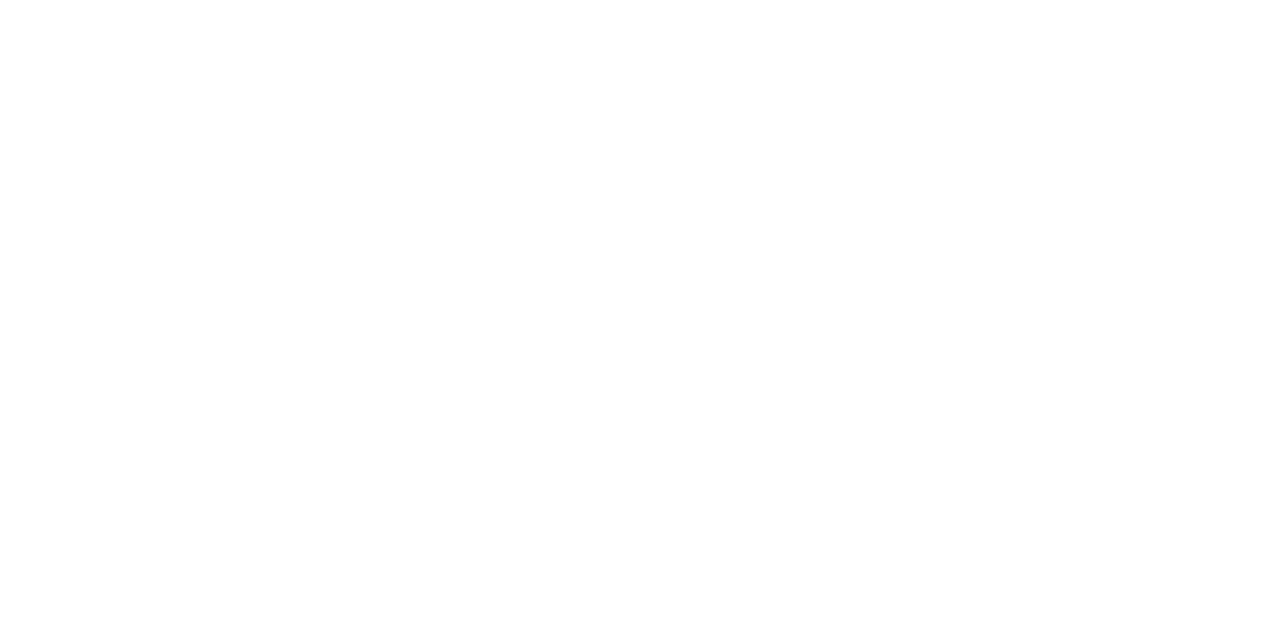
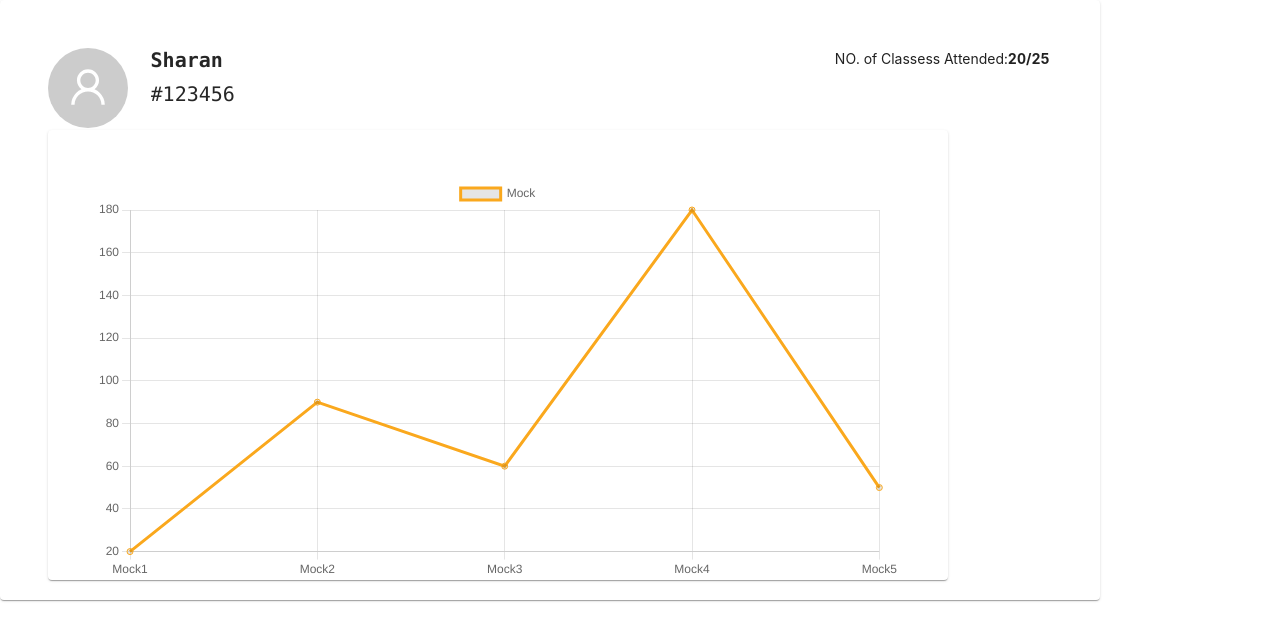
Before and after one commit to Ramyashree-SR/LMS_Front-End, a React (Create React App) app: page /StepperForm in a window 1280 px wide. Before the commit this address had no page. Shown: the top 640 px of the page. Built offline with nearby package versions, Linux system fonts and the light colour scheme.

Commit message:
changed data of Data

```diff
--- a/src/App.js
+++ b/src/App.js
@@ -85,7 +85,7 @@ function App() {
 
       </BrowserRouter>
       {/* <Stepper/> */}
-      {/* <Data/> */}
+      <Data/>
       {/* <MentorChart/> */}
 
 
--- a/src/components/Data.js
+++ b/src/components/Data.js
@@ -1,7 +1,10 @@
 import React from 'react'
-import { Bar,Doughnut ,PolarArea,Line} from 'react-chartjs-2';
+import { Line} from 'react-chartjs-2';
 import Chart from 'chart.js/auto';
-import './Data.css'
+import { Paper } from '@mui/material';
+import {Avatar} from 'antd';
+import { UserOutlined } from '@ant-design/icons';
+
 
 const Data = () => {
     // const labels = Utils.months({count: 7});
@@ -9,27 +12,40 @@ const mockratings = {
     labels:["Mock1","Mock2","Mock3","Mock4","Mock5"],
     datasets: [{
     label: 'Mock',
-    backgroundColor:"#FAA81D",
-    data:[100,140,134,121,40],
+    // backgroundColor:"#FAA81D",
+    data:[20,90,60,180,50],
+    borderColor:"#FAA81D"
   },
-  {
-       label:"Re-Mock",
-        backgroundColor:"#075575",
-        data:[20,90,60,180,50],
+  // {
+  //      label:"Re-Mock",
+  //       backgroundColor:"#075575",
+  //       data:[20,90,60,180,50],
 
-      }],
+  //     }
+],
 }
 
 
 
   return (
-    <div  id="chartData">
+    <div>
 
-
-        <div id="chartbox">
-        <Line data={mockratings} />
+       <Paper className='p-5' style={{width:"1100px",height:"600px"}}>
+        <div className='d-flex'>
+        <Avatar
+              size={80}
+              icon={<UserOutlined />}
+            />&nbsp;&nbsp;&nbsp;&nbsp;&nbsp;&nbsp;
+          <pre>
+            <h5><b>Sharan</b></h5>
+            <h5>#123456</h5>
+           </pre>
+           <p style={{marginLeft:"600px"}}>NO. of Classess Attended:<b>20/25</b></p>
         </div>
-
+        <Paper className='p-5' style={{width:"900px",height:"450px"}}>
+        <Line data={mockratings}  style={{ width:"600px",heigth:"100px",color:"#FAA81D"}}/>
+        </Paper>
+        </Paper>
     </div>
   )
 
```
